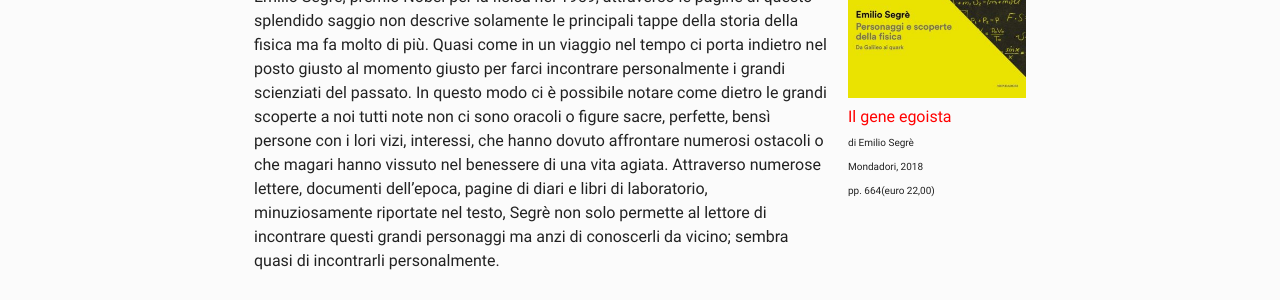
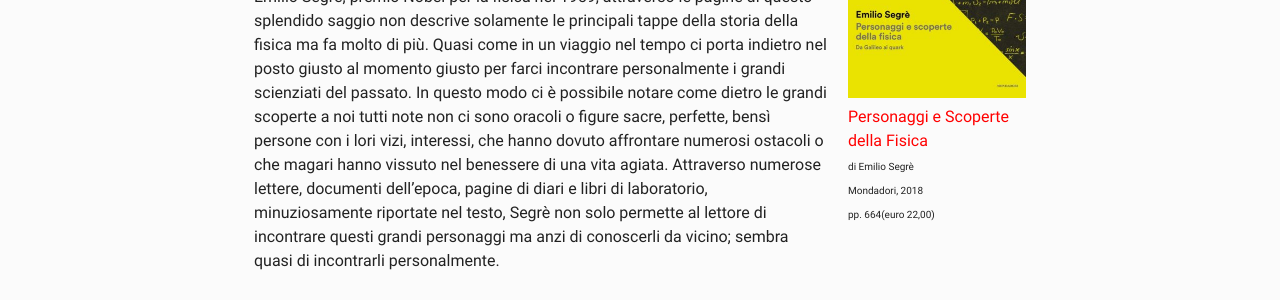
Before and after one commit to ai-sf/aisf_perugia, a Jekyll site: the page built from recensioni/Rec4.html, in a window 1280 px wide. Shown: the part 676-976 px from the top of the page. Built offline with Jekyll 4.4.1, drawn with Linux system fonts in a browser that asks for light colours; nearby versions of some CDN libraries.

Commit message:
Update Rec4.html

```diff
--- a/recensioni/Rec4.html
+++ b/recensioni/Rec4.html
@@ -194,7 +194,7 @@
   <div class="column right">
     <p>
     <img class="mySlides" src="/perugia/Slideshow/books/Book4.png" style="height:50%"><br>
-    <font color="red">Il gene egoista</font><br>
+    <font color="red">Personaggi e Scoperte della Fisica</font><br>
 <font size="0.7">
     di Emilio Segrè <br>
     Mondadori, 2018<br>
```
